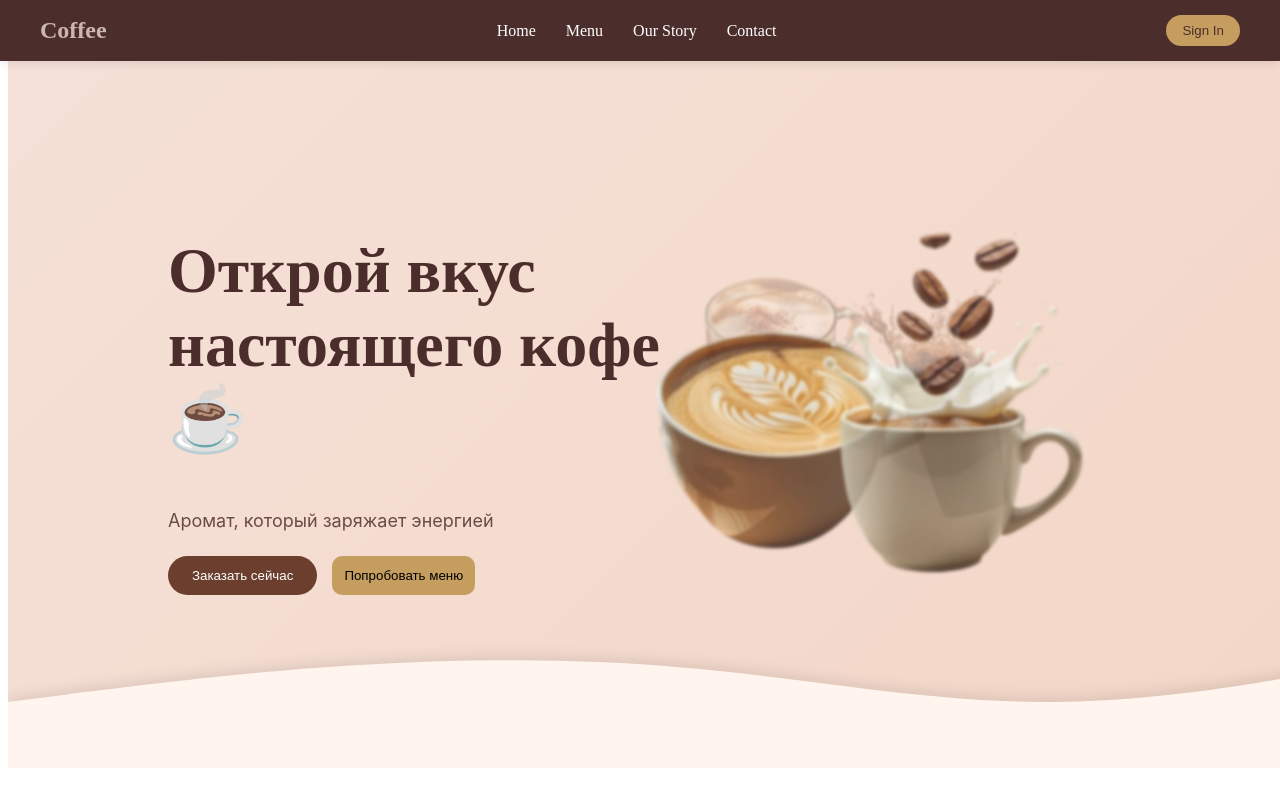
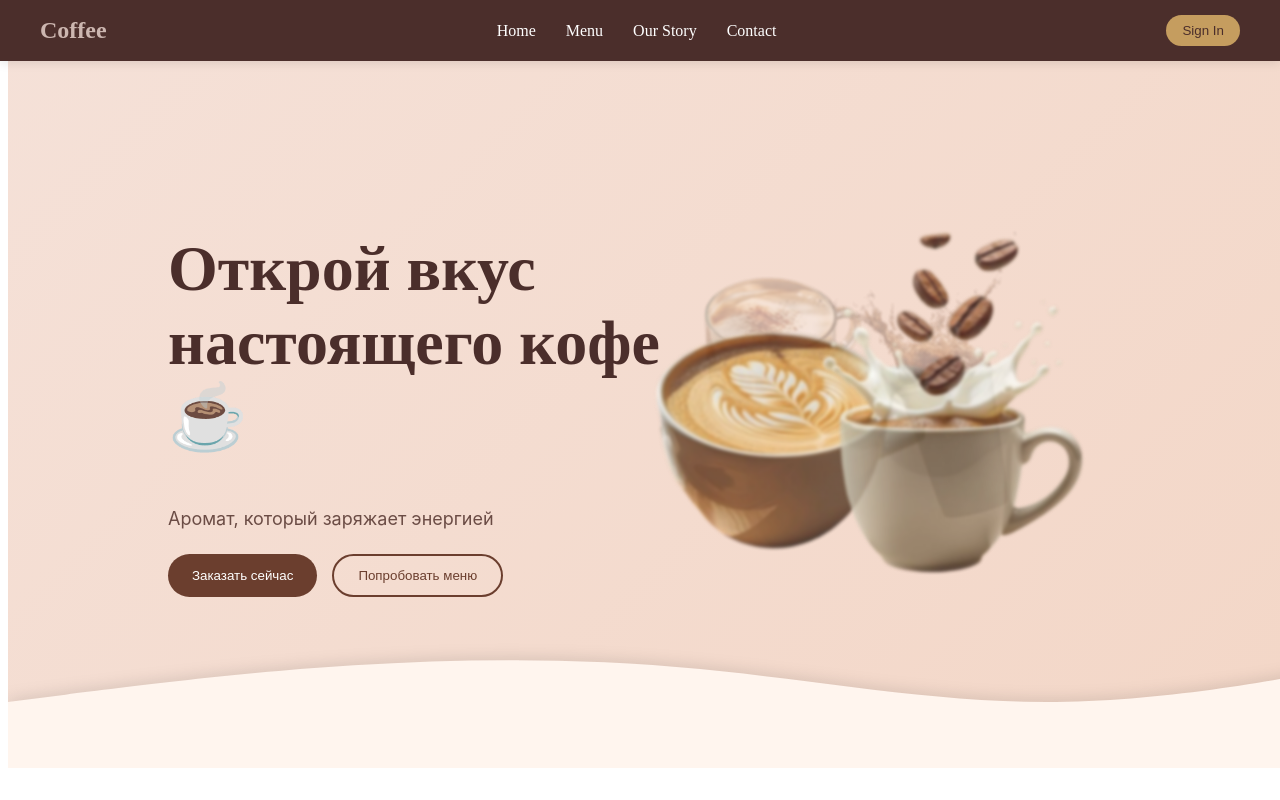
Before and after one commit to sinon2002/coffee-site-, a React (Vite) app: page / in a window 1280 px wide. Shown: the top 800 px of the page. Built offline with nearby package versions, Linux system fonts and the light colour scheme.

Commit message:
Refactor Hero component for better readability

```diff
--- a/src/components/Hero/Hero.jsx
+++ b/src/components/Hero/Hero.jsx
@@ -29,7 +29,7 @@ export default function Hero() {
           <p>Аромат, который заряжает энергией</p>
           <div className={styles.buttons}>
   <button className={styles.primary}>Заказать сейчас</button>
-<button className="secondary" onClick={() => navigate("/menu")}>
+<button className={styles.secondary} onClick={() => navigate("/menu")}>
   Попробовать меню
 </button>
 </div>
```
